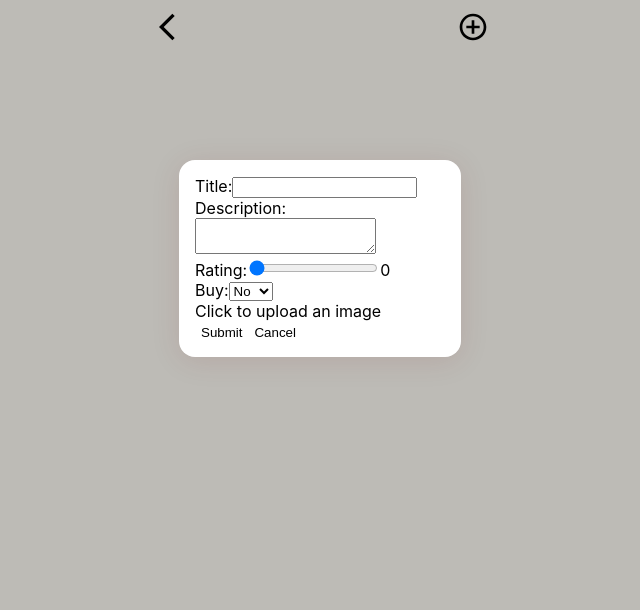
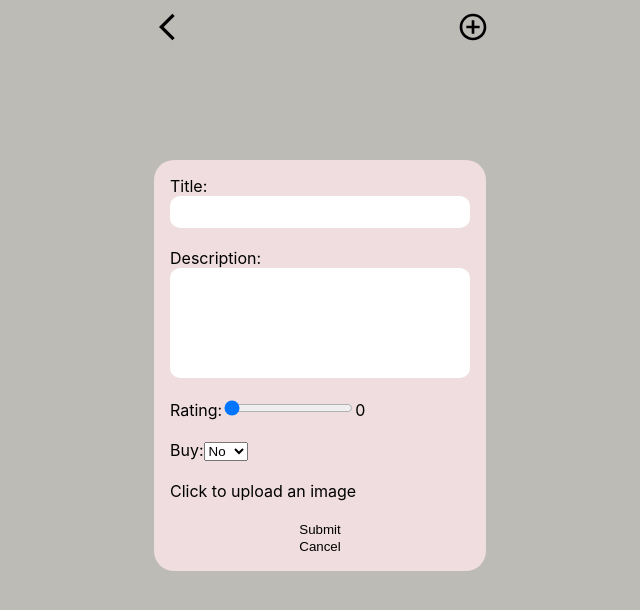
Before and after one commit to mbrezov/BeautyVault, a React (Create React App) app in the folder client/: page /1/1 in a window 1280 px wide. Both pictures are taken after a click on the button 793 px from the left and 28 px from the top of the page. Shown: the top 610 px of the page, without its empty margins (320-960 px from the left). Built offline with nearby package versions, Linux system fonts and the light colour scheme.

Commit message:
Add product form redesign

```diff
--- a/client/src/pages/ProductsPage/ProductsPage.module.scss
+++ b/client/src/pages/ProductsPage/ProductsPage.module.scss
@@ -1,3 +1,15 @@
+input:focus {
+    outline: none;
+}
+
+textarea:focus {
+    outline: none;
+}
+
+input[type="file"] {
+    display: none;
+}
+
 .container {
     display: flex;
     flex-direction: column;
@@ -30,21 +42,48 @@
 
     dialog {
         margin-top: 10rem;
-        z-index: 1; /* set higher z-index value */
-        border-radius: 25px;
+        z-index: 1;
+        border-radius: 20px;
         border: none;
-        // background: rgba(255, 255, 255, 0.17);
-        border-radius: 16px;
-        box-shadow: 0 4px 30px rgba(114, 3, 3, 0.1);
-        backdrop-filter: blur(4.3px);
-        -webkit-backdrop-filter: blur(4.3px);
+        background-color: #efdddf;
     }
 
     form {
-        width: 250px;
-    }
+        width: 300px;
+        display: flex;
+        flex-direction: column;
+        margin: 0;
+        padding: 0;
+        justify-content: space-between;
 
-    input[type="file"] {
-        display: none;
+        .add_product_title {
+            display: flex;
+            flex-direction: column;
+            margin: 0;
+            padding: 0;
+
+            input {
+                border: none;
+                height: 30px;
+                border-radius: 10px;
+                font-size: 0.8rem;
+            }
+        }
+
+        .add_product_description {
+            display: flex;
+            flex-direction: column;
+            margin: 0;
+            padding: 0;
+
+            textarea {
+                height: 100px;
+                border: none;
+                resize: none;
+                padding: 5px;
+                border-radius: 10px;
+                font-size: 0.8rem;
+            }
+        }
     }
 }
--- a/client/src/pages/ProductsPage/ProductsPage.tsx
+++ b/client/src/pages/ProductsPage/ProductsPage.tsx
@@ -110,12 +110,12 @@ const ProductsPage = () => {
 
     const subcategoryTitle = sessionStorage.getItem("subcategory_title");
 
-    const handelImageUpload = (e: any) => {
+    const handelImageUpload = (e: React.ChangeEvent<HTMLInputElement>) => {
         setNewProduct({
             ...newProduct,
             img: e.target.files?.[0] || "",
         });
-        setFileName(e.target.files?.[0].name);
+        e.target.files?.[0].name && setFileName(e.target.files?.[0].name);
     };
 
     return (
@@ -135,7 +135,7 @@ const ProductsPage = () => {
             {isDialogOpen && (
                 <dialog open>
                     <form onSubmit={addNewProduct}>
-                        <label>
+                        <label className={styles.add_product_title}>
                             Title:
                             <input
                                 type="text"
@@ -149,7 +149,7 @@ const ProductsPage = () => {
                             />
                         </label>
                         <br />
-                        <label>
+                        <label className={styles.add_product_description}>
                             Description:
                             <textarea
                                 name="description"
```
